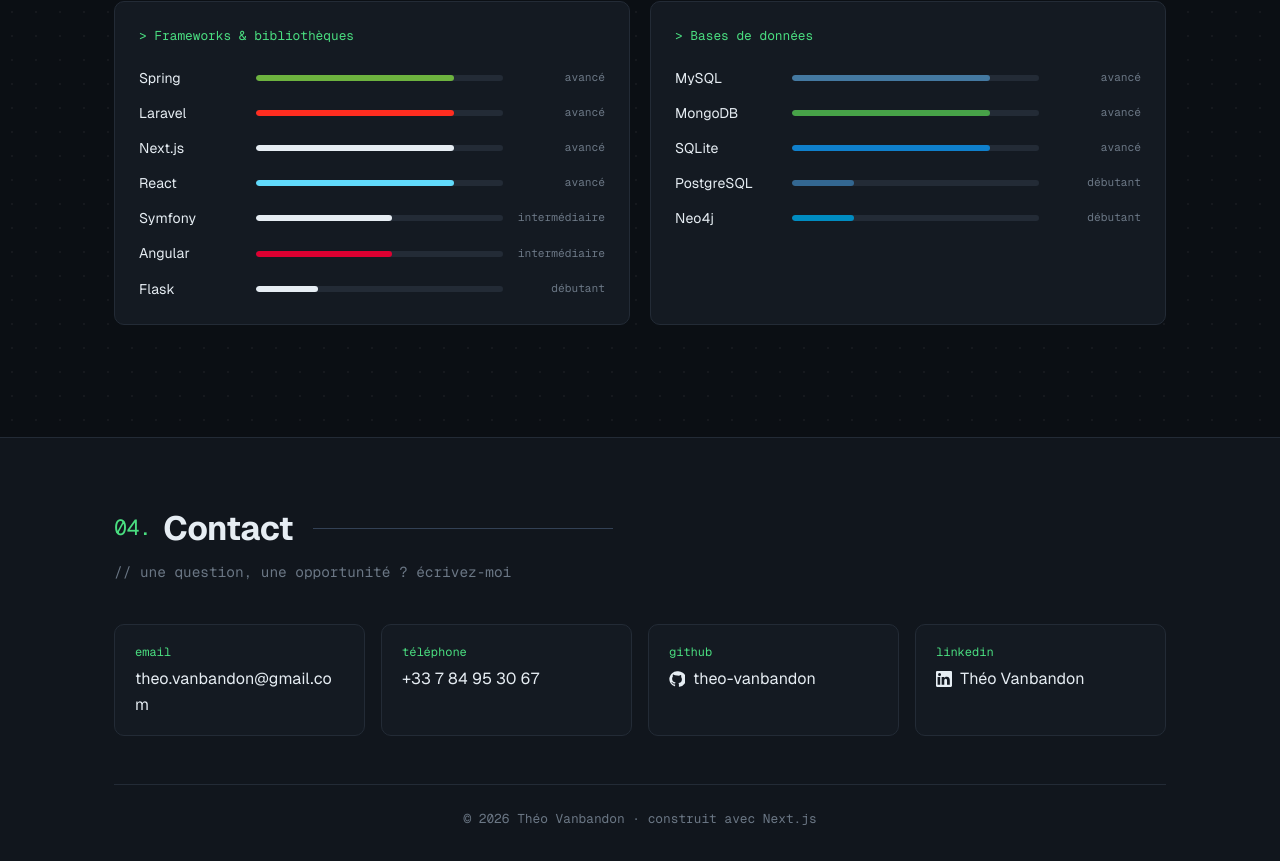
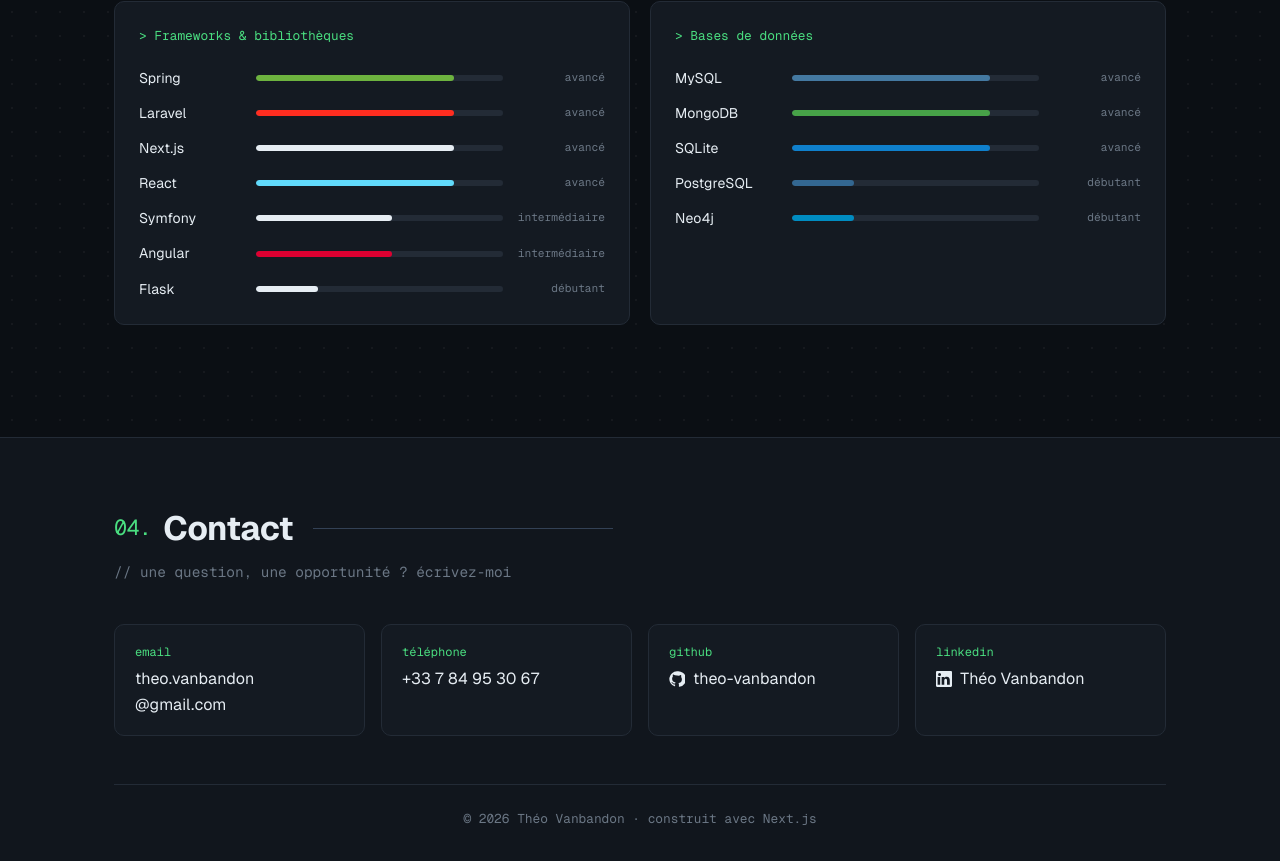
Before and after one commit to theo-vanbandon/portfolio-nextjs, a Next.js app: page / in a window 1280 px wide. Shown: the part 3720-4581 px from the top of the page. Built offline with nearby package versions, Linux system fonts and the light colour scheme.

Commit message:
Amélioration de l'affichage de l'adresse mail dans le footer

```diff
--- a/app/components/Footer.tsx
+++ b/app/components/Footer.tsx
@@ -10,7 +10,8 @@ export default function Footer() {
                 <div className="contact-grid">
                     <Link href="mailto:theo.vanbandon@gmail.com" className="contact-card">
                         <span className="contact-label">email</span>
-                        theo.vanbandon@gmail.com
+                        {/* Si l'adresse ne tient pas sur une ligne, elle se coupe avant le @ et jamais dans le domaine */}
+                        <span>theo.vanbandon<wbr />@gmail.com</span>
                     </Link>
                     <Link href="tel:+33784953067" className="contact-card">
                         <span className="contact-label">téléphone</span>
--- a/app/styles/globals.css
+++ b/app/styles/globals.css
@@ -396,7 +396,7 @@ code {
     background: var(--bg-card);
     border: 1px solid var(--border);
     border-radius: var(--radius);
-    overflow-wrap: anywhere;
+    overflow-wrap: break-word;
     transition: border-color 0.2s ease, transform 0.2s ease;
 }
 
```
